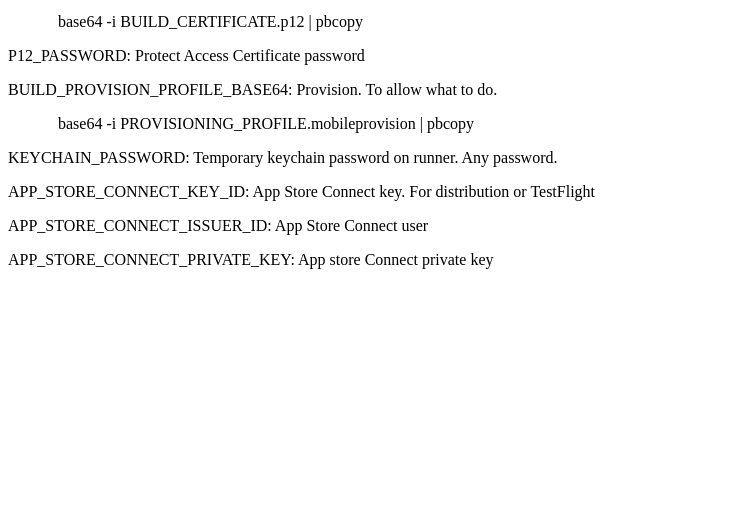
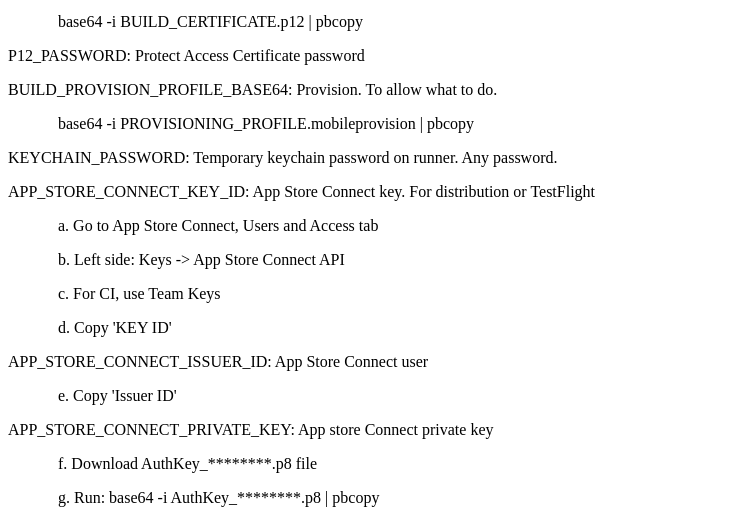
Before and after one commit to twkim-build/guide, a plain HTML site: page Index.html in a window 1280 px wide. Shown: the part 675-1198 px from the top of the page, without its empty margins (0-731 px from the left). Before the commit the page ends 960 px from the top, so only its background shows below. Drawn offline with Linux system fonts and the light colour scheme.

Commit message:
Update Index.html

```diff
--- a/Index.html
+++ b/Index.html
@@ -31,9 +31,15 @@
 	<p style="text-indent: 50px">base64 -i PROVISIONING_PROFILE.mobileprovision | pbcopy</p>
 	<p>KEYCHAIN_PASSWORD: Temporary keychain password on runner. Any password.</p>
 	<p>APP_STORE_CONNECT_KEY_ID: App Store Connect key. For distribution or TestFlight</p>
+	<p style="text-indent: 50px">a. Go to App Store Connect, Users and Access tab</p>
+	<p style="text-indent: 50px">b. Left side: Keys -> App Store Connect API</p>
+	<p style="text-indent: 50px">c. For CI, use Team Keys</p>
+	<p style="text-indent: 50px">d. Copy 'KEY ID'</p>
 	<p>APP_STORE_CONNECT_ISSUER_ID: App Store Connect user</p>
+	<p style="text-indent: 50px">e. Copy 'Issuer ID'</p>
 	<p>APP_STORE_CONNECT_PRIVATE_KEY: App store Connect private key</p>
-
+	<p style="text-indent: 50px">f. Download AuthKey_********.p8 file</p>
+	<p style="text-indent: 50px">g. Run: base64 -i AuthKey_********.p8 | pbcopy</p>
 
 </body>
 </html>
```
